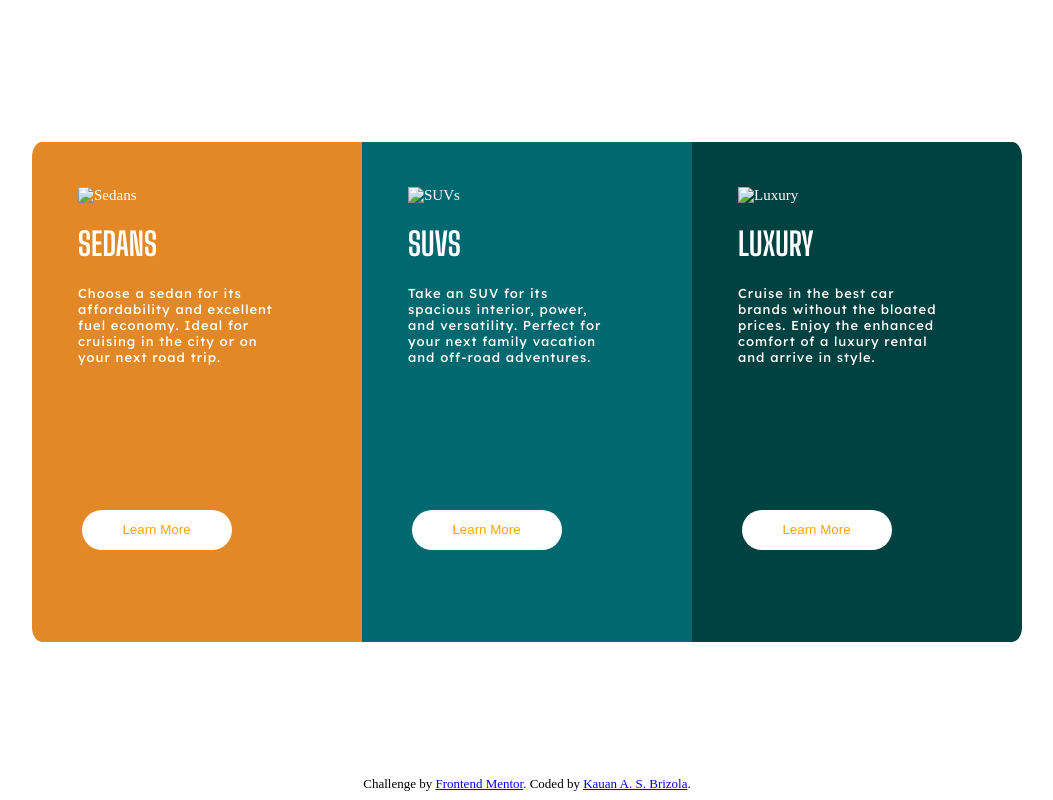
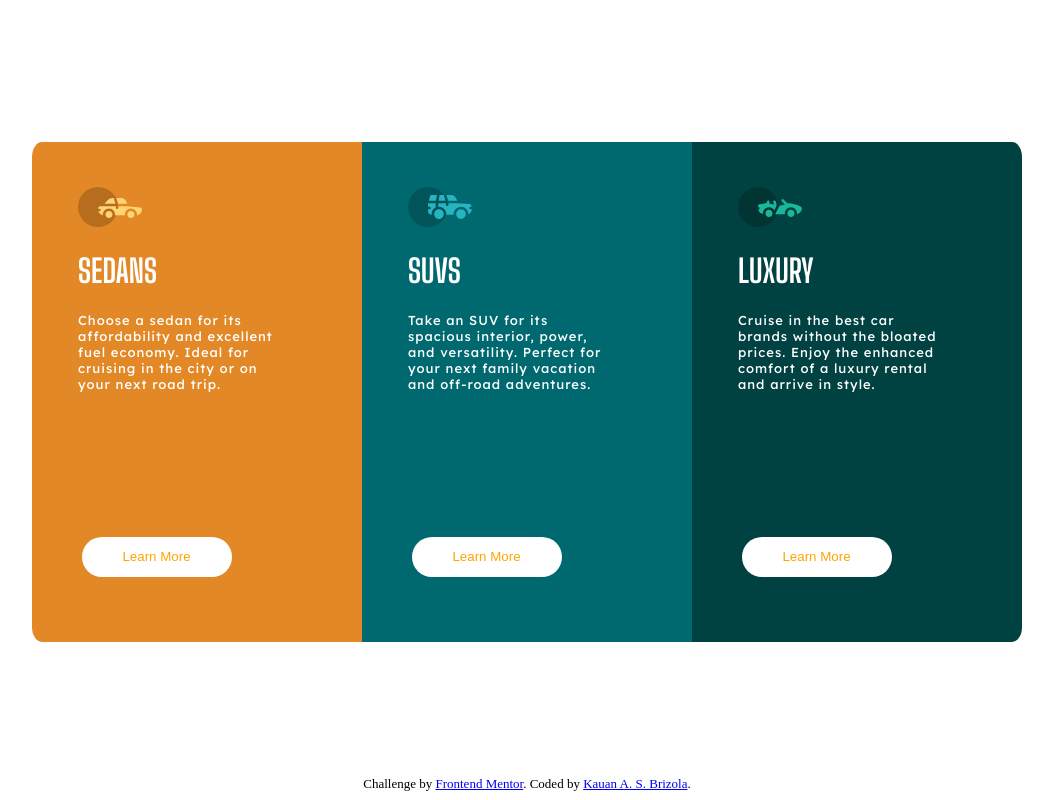
Before and after one commit to Schambin/Carrinhos, a plain HTML site: page index.html in a window 1280 px wide. Shown: the whole page, without its empty margins (113-1166 px from the left). Drawn offline with Linux system fonts and the light colour scheme; files whose address does not match are found by name.

Commit message:
removed from main
because the imagens wasn't showing

```diff
--- a/main/index.html
+++ b/index.html
@@ -5,16 +5,15 @@
     <meta http-equiv="X-UA-Compatible" content="IE=edge">
     <meta name="viewport" content="width=device-width, initial-scale=1.0">
     <title>Carrinhos</title>
-    <link rel="icon" type="image/png" sizes="32x32" href="3-column-preview-card-component-main/images/favicon-32x32.png">
+    <link rel="icon" type="image/png" sizes="32x32" href="imgs\favicon-32x32.png">
     <link rel="stylesheet" href="styles.css">
     <link rel="shortcut icon" href="imgs/favicon-32x32.png" type="image/x-icon">
 </head>
 <body>
     <main>
         <div class="container">
-
             <div class="Sedans">
-                <img src="imgs/icon-sedans.svg" alt="Sedans">
+                <img src="imgs\icon-sedans.svg" alt="Sedans">
                     <h1>SEDANS</h1>
                     <p>
                         Choose a sedan for its affordability and excellent fuel economy. Ideal for cruising in the city
@@ -22,19 +21,17 @@
                     </p>
                     <button class="botao"> Learn More </button>
             </div>
-
             <div class="SUVs">
-                <img src="imgs/icon-suvs.svg" alt="SUVs">
+                <img src="imgs\icon-suvs.svg" alt="SUVs">
                     <h1>SUVS</h1>
                     <p>
                         Take an SUV for its spacious interior, power, and versatility. Perfect for your next family vacation
                         and off-road adventures.
                     </p>
-                    <button class="botao"> Learn More </button>
+                    <button class="botao" target="_blank"> Learn More </button>
             </div>
-
             <div class="Luxury">
-                <img src="imgs/icon-luxury.svg" alt="Luxury">
+                <img src="imgs\icon-luxury.svg" alt="Luxury">
                     <h1>LUXURY</h1>
                 <p>
                     Cruise in the best car brands without the bloated prices. Enjoy the enhanced comfort of a luxury
@@ -42,14 +39,13 @@
                 </p>
             <button class="botao"> Learn More </button>
             </div>
-
         </div>
     </main>
 </body>
     <footer>
         <div class="attribution">
             Challenge by <a href="https://www.frontendmentor.io?ref=challenge" target="_blank">Frontend Mentor</a>.
-            Coded by <a href="https://github.com/Schambin">Kauan A. S. Brizola</a>.
+            Coded by <a href="https://github.com/Schambin" target="_blank">Kauan A. S. Brizola</a>.
         </div>
     </footer>
 
--- a/main/styles.css
+++ b/styles.css
@@ -52,6 +52,7 @@ button{
     background-color: white;
     border: none;
     border-radius: 50px;
+    cursor: pointer;
 }
 
 .Sedans {
```
